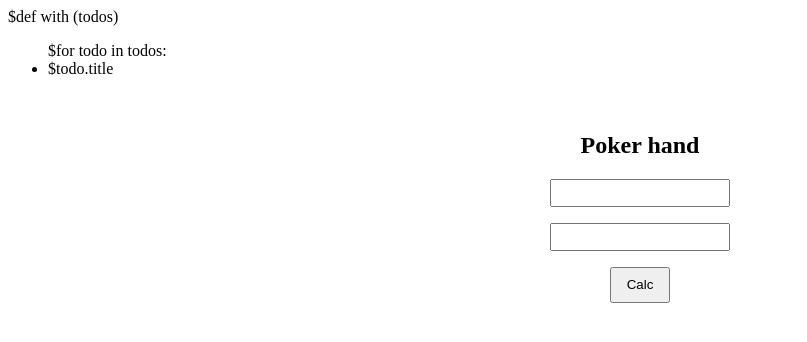
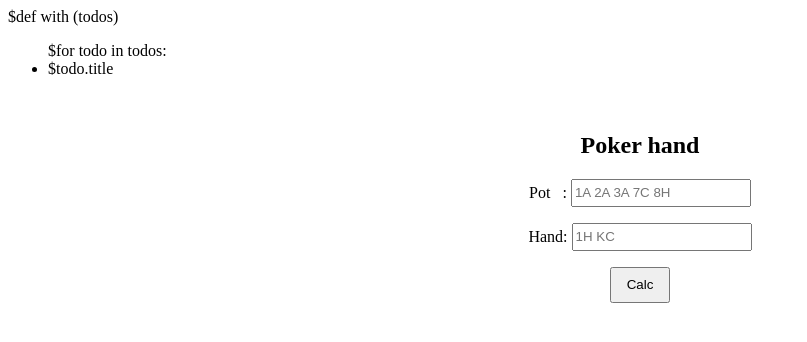
Before and after one commit to tranvuan/pokerhand, a Python web app: template templates/index.html in a window 1280 px wide. Shown: the top 342 px of the page, without its empty margins (0-807 px from the left). Run offline with Jinja, Linux system fonts and the light colour scheme; the template is opened without the code that fills it, so the values that code supplies are empty.

Commit message:
clean up

```diff
--- a/templates/calc.html
+++ b/templates/calc.html
@@ -1,6 +1,6 @@
 $def with (finalResults)
 <ul>
-<li>$len(finalResults)</li>
+<li>Rank: $len(finalResults)</li>
 $for handval in finalResults:
     <li>$handval</li>
 
--- a/templates/index.html
+++ b/templates/index.html
@@ -7,8 +7,8 @@ $for todo in todos:
 <br>
 <h2>Poker hand</h2>
 <form method="post" action="calc">
-<p><input type="text" name="pot" style="height:28px;width:180px;"/> </p>
-<p><input type="text" name="hand" style="height:28px;width:180px;"/> </p>
+<p>Pot  &nbsp;&nbsp;:&nbsp;<input type="text" name="pot" style="height:28px;width:180px;" placeholder="1A 2A 3A 7C 8H"/> </p>
+<p>Hand:&nbsp;<input type="text" name="hand" style="height:28px;width:180px;" placeholder="1H KC" /> </p>
 <p><input type="submit" value="Calc" style="height:36px;width:60px;"/> </p>
 </form>
 </center>
```
Also changed, not shown: index.py (+2 -6 lines), 6 other files.
